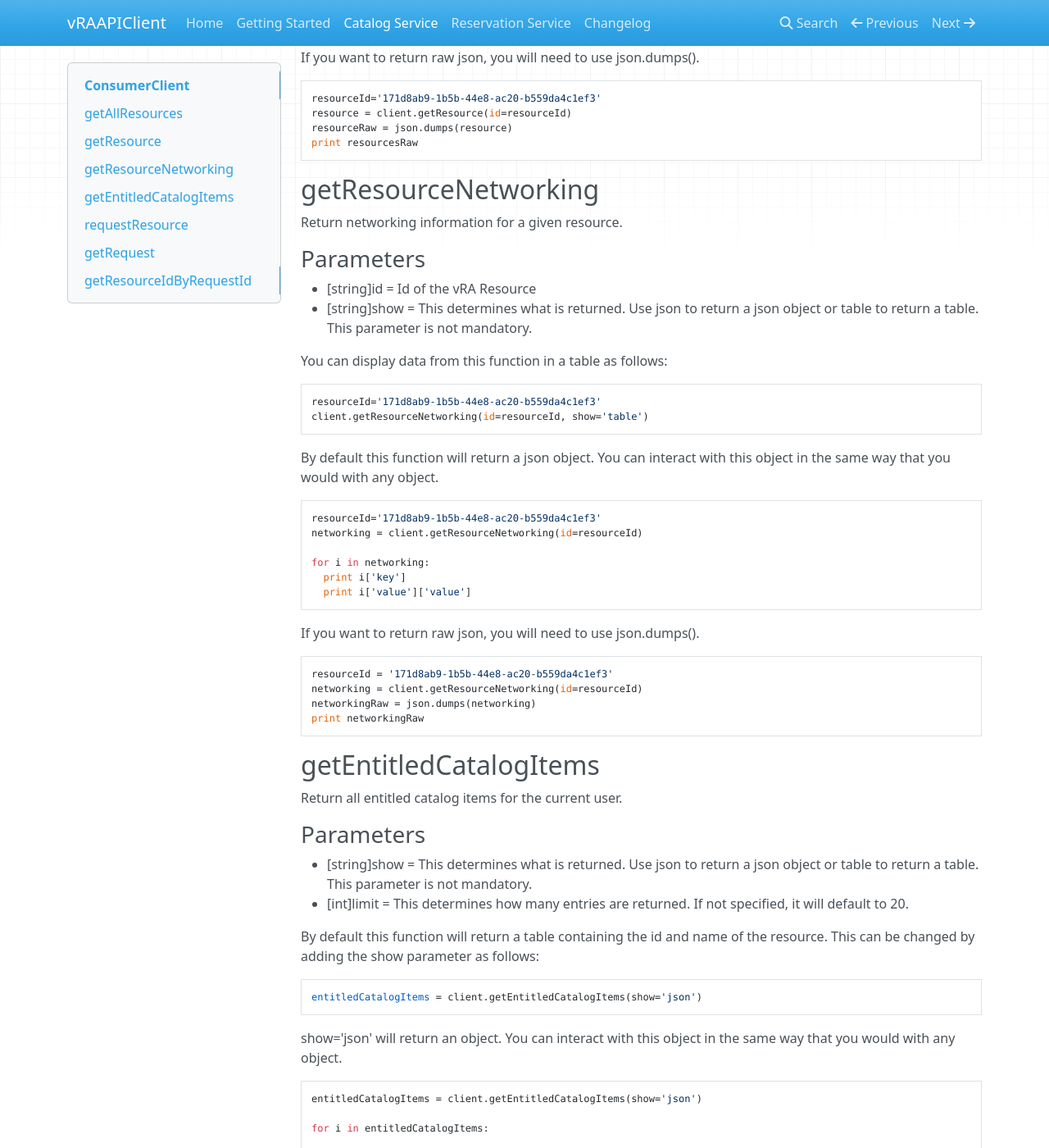
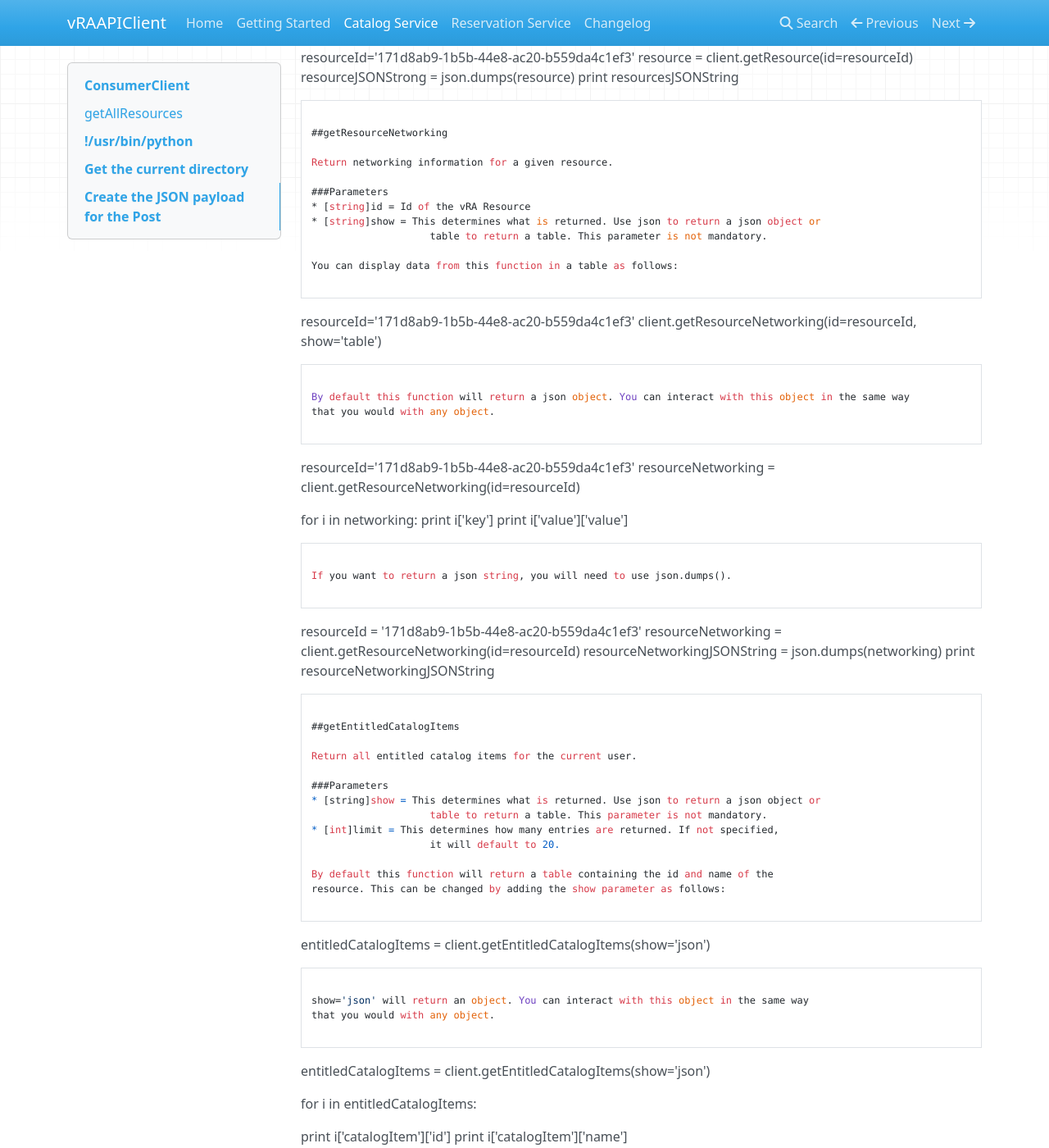
Before and after one commit to chelnak/vRAAPIClient, an MkDocs documentation site: the page built from docs/catalog_service.md, in a window 1280 px wide and 1400 px high, scrolled down 1278 px. Shown: the whole window at 82% size. Built offline with MkDocs 1.6.1, drawn with Linux system fonts in a browser that asks for light colours; nearby versions of some CDN libraries; old or Windows-style settings are respelled for this version of MkDocs; some of the changed text lies outside the part shown.

Commit message:
Updates to docs & examples

````diff
--- a/docs/catalog_service.md
+++ b/docs/catalog_service.md
@@ -11,7 +11,7 @@
                     it will default to 20.
 
 By default this function will return a table containing the id and name of the
-resource. This can be changed by adding the show parameter as follows
+resource. This can be changed by adding the show parameter as follows:
 
 ```
 resources = client.getAllResources(show='json')
@@ -29,13 +29,12 @@
   print resource['name']
 ```
 
-If you want to return raw json, you will need to use json.dumps().
+If you want to return a json string, you will need to use json.dumps().
 
 ```
 resources = client.getAllResources(show='json')
-resourcesRaw = json.dumps(resources)
-print resourcesRaw
-```
+resourcesJSONString = json.dumps(resources)
+print resourcesJSONString
 
 ##getResource
 
@@ -62,13 +61,13 @@
 print resource['id']
 print resource['name']
 ```
-If you want to return raw json, you will need to use json.dumps().
+If you want to return a json string, you will need to use json.dumps().
 
 ```
 resourceId='171d8ab9-1b5b-44e8-ac20-b559da4c1ef3'
 resource = client.getResource(id=resourceId)
-resourceRaw = json.dumps(resource)
-print resourcesRaw
+resourceJSONStrong = json.dumps(resource)
+print resourcesJSONString
 ```
 
 ##getResourceNetworking
@@ -92,20 +91,20 @@
 
 ```
 resourceId='171d8ab9-1b5b-44e8-ac20-b559da4c1ef3'
-networking = client.getResourceNetworking(id=resourceId)
+resourceNetworking = client.getResourceNetworking(id=resourceId)
 
 for i in networking:
   print i['key']
   print i['value']['value']
 ```
 
-If you want to return raw json, you will need to use json.dumps().
+If you want to return a json string, you will need to use json.dumps().
 
 ```
 resourceId = '171d8ab9-1b5b-44e8-ac20-b559da4c1ef3'
-networking = client.getResourceNetworking(id=resourceId)
-networkingRaw = json.dumps(networking)
-print networkingRaw
+resourceNetworking = client.getResourceNetworking(id=resourceId)
+resourceNetworkingJSONString = json.dumps(networking)
+print resourceNetworkingJSONString
 ```
 
 ##getEntitledCatalogItems
@@ -137,12 +136,12 @@
   print i['catalogItem']['name']
 ```
 
-If you want to return raw json, you will need to use json.dumps().
+If you want to return a json string, you will need to use json.dumps().
 
 ```
 entitledCatalogItems = client.getEntitledCatalogItems(show='json')
-entitledCatalogItemsRaw = json.dumps(entitledCatalogItems)
-print entitledCatalogItemsRaw
+entitledCatalogItemsJSONString = json.dumps(entitledCatalogItems)
+print entitledCatalogItemsJSONString
 ```
 
 ##requestResource
@@ -154,7 +153,7 @@
 
 Before using this function you will need to generate a blueprint request file.
 
-To do this following instructions on Grant Orchards blog [here](http://grantorchard.com/vcac/concepts/exploring-vcac-api-part-1/)
+To do this follow the instructions on Grant Orchards blog [here](http://grantorchard.com/vcac/concepts/exploring-vcac-api-part-1/)
 
 ###Basic example:
 
````
Also changed, not shown: 4 other files.
